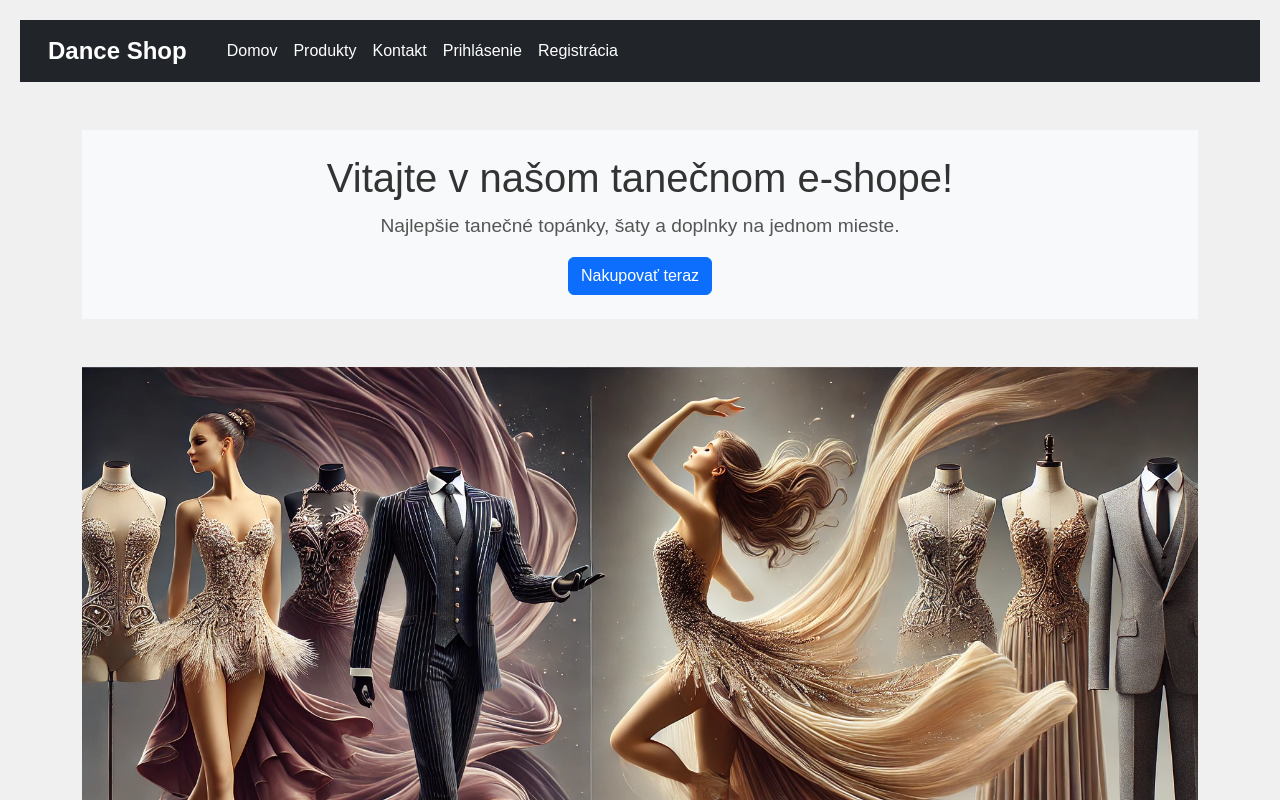
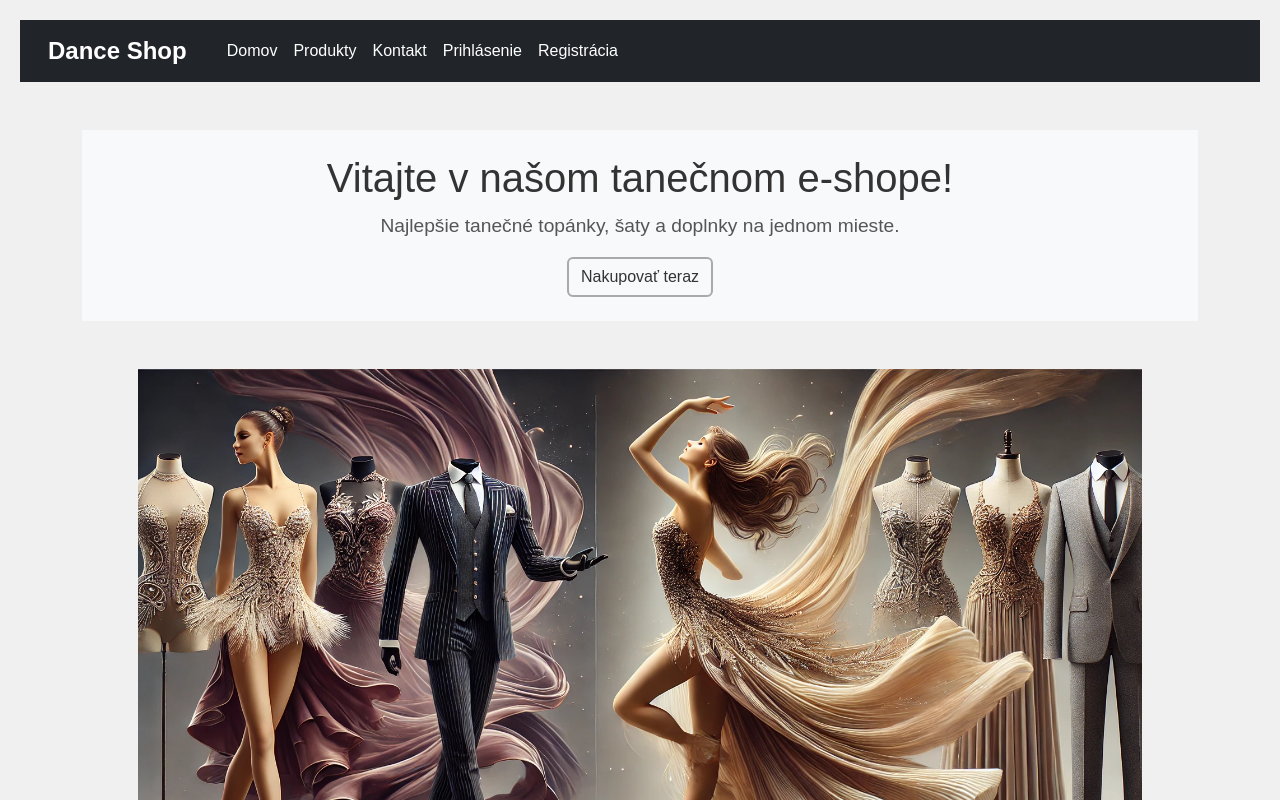
Before and after one commit to StasUniza/EShop, a React (Create React App) app in the folder dance-shop/: page / in a window 1280 px wide. Shown: the top 800 px of the page. Built offline with nearby package versions, Linux system fonts and the light colour scheme.

Commit message:
opraveny link tlacidla oprava .css vs bootstrap prednost

```diff
--- a/dance-shop/src/App.css
+++ b/dance-shop/src/App.css
@@ -1,3 +1,4 @@
+
 
 body {
   font-family: Arial, sans-serif;
--- a/dance-shop/src/App.js
+++ b/dance-shop/src/App.js
@@ -7,6 +7,11 @@ import LoginPage from './Pages/LoginPage';
 import RegisterPage from './Pages/RegisterPage';
 import Navbar from './components/Navbar/Navbar';
 import './App.css';
+
+
+
+
+
 
 function App() {
     return (
--- a/dance-shop/src/Pages/HomePage.css
+++ b/dance-shop/src/Pages/HomePage.css
@@ -12,3 +12,15 @@ p {
     font-size: 1.2em;
     color: #555;
 }
+
+.homepage-img {
+    width: 90%;
+    /*max-width: 600px; */
+    height: auto;
+}
+
+.nakup-teraz-buttom {
+    background-color: #f8f9fa ;
+    color: #333 ;
+    border: 2px solid darkgrey;
+}
--- a/dance-shop/src/Pages/HomePage.jsx
+++ b/dance-shop/src/Pages/HomePage.jsx
@@ -1,7 +1,9 @@
 import React from 'react';
-import './HomePage.css';
+
 import 'bootstrap/dist/css/bootstrap.min.css';
 import backround from '../components/Images/Dance_pozadie.png'
+import './HomePage.css';
+import { Link } from 'react-router-dom';
 
 function HomePage() {
     return (
@@ -10,11 +12,15 @@ function HomePage() {
             <div className="jumbotron text-center bg-light p-4">
                 <h1>Vitajte v našom tanečnom e-shope!</h1>
                 <p>Najlepšie tanečné topánky, šaty a doplnky na jednom mieste.</p>
-                <button href="/products" className="btn btn-primary">Nakupovať teraz</button>
+
+                <Link to="/products">
+                    <button className="btn btn-primary nakup-teraz-buttom">Nakupovať teraz</button>
+                </Link>
+
             </div>
 
             <div className="text-center my-5">
-                <img src={backround} alt="Tanečný obrázok" className="img-fluid" />
+                <img src={backround} alt="Tanečný obrázok" className="img-fluid homepage-img" />
             </div>
 
 
```
Also changed, not shown: dance-shop/src/Pages/LoginPage.jsx (line endings or trailing spaces), dance-shop/src/Pages/ProductsPage.jsx (line endings or trailing spaces), dance-shop/src/Pages/RegisterPage.jsx (line endings or trailing spaces), dance-shop/src/components/Navbar/Navbar.jsx (line endings or trailing spaces).
